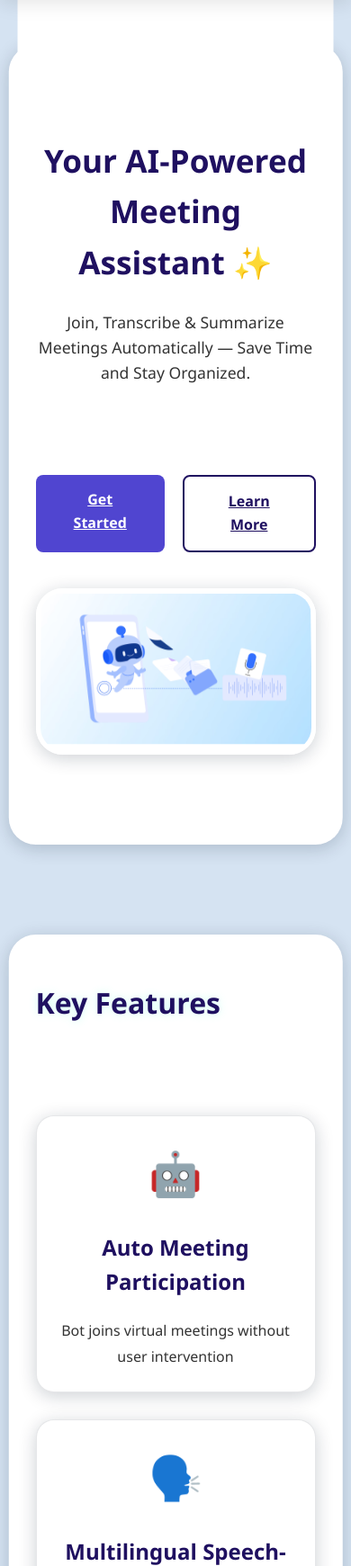
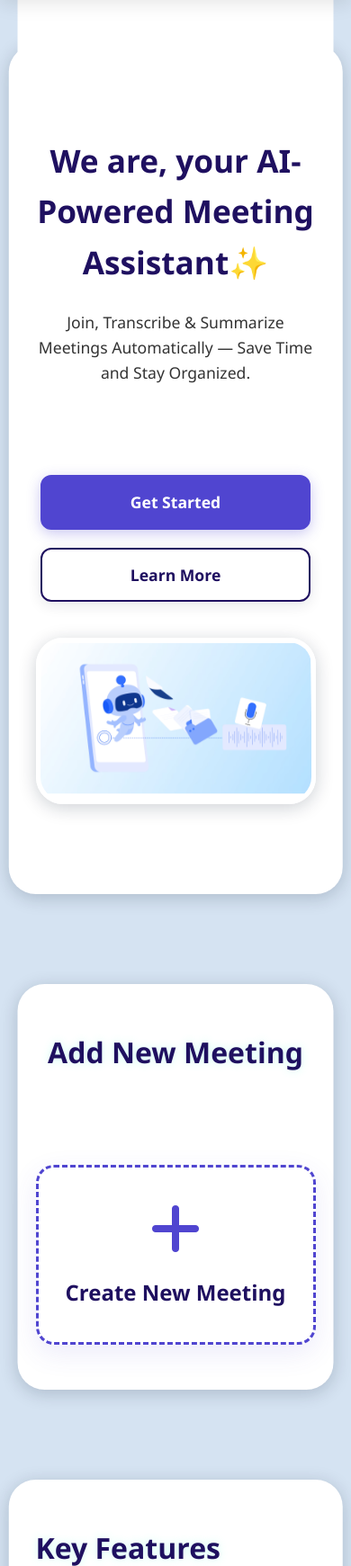
Before and after one commit to MRSHAKILS/meeting_workflow, a Django app: page / in a window 390 px wide. Shown: the part 122-1863 px from the top of the page at 90% size. Run offline with Django 5.2, Linux system fonts and the light colour scheme.

Commit message:
landingpage update 2

```diff
--- a/landing_page/static/css/styles.css
+++ b/landing_page/static/css/styles.css
@@ -162,9 +162,12 @@ section {
     margin-left: 25px;
 }
 
+/* ====================== */
+/* LOGIN/SIGNUP BUTTON */
+/* ====================== */
 .btn-login {
-    padding: 15px 35px;
-    border-radius: 8px;
+    padding: 12px 30px;
+    border-radius: 30px; /* More rounded shape */
     background: var(--skyblue);
     color: var(--navy);
     font-weight: 700;
@@ -720,6 +723,9 @@ section {
     }
 }
 /* Add to your CSS */
+/* ====================== */
+/* CTA BUTTONS (GET STARTED & LEARN MORE) */
+/* ====================== */
 .cta-buttons {
     display: flex;
     gap: 20px;
@@ -728,20 +734,193 @@ section {
 }
 
 .btn-primary {
-    padding: 15px 35px;
+    padding: 18px 45px;
     background: var(--skyblue);
     color: white;
+    border-radius: 12px;
+    font-weight: 700;
+    font-size: 1.3rem;
+    transition: var(--transition);
+    text-decoration: none;
+    box-shadow: 0 4px 15px rgba(80, 69, 208, 0.3);
+    border: 2px solid var(--skyblue);
+}
+
+.btn-primary:hover {
+    background: var(--navy);
+    color: white;
+    transform: translateY(-5px);
+    box-shadow: 0 8px 25px rgba(80, 69, 208, 0.4);
+}
+
+.btn-secondary {
+    padding: 18px 45px;
+    background: transparent;
+    color: var(--navy);
+    border: 2px solid var(--navy);
+    border-radius: 12px;
+    font-weight: 700;
+    font-size: 1.3rem;
+    transition: var(--transition);
+    text-decoration: none;
+    box-shadow: 0 4px 15px rgba(10, 25, 47, 0.1);
+}
+
+.btn-secondary:hover {
+    background: var(--navy);
+    color: white;
+    transform: translateY(-5px);
+    box-shadow: 0 8px 25px rgba(10, 25, 47, 0.2);
+}
+
+/* Responsive adjustments */
+@media (max-width: 768px) {
+    .btn-login {
+        padding: 10px 25px;
+        font-size: 1.1rem;
+    }
+
+    .cta-buttons {
+        flex-direction: column;
+        align-items: center;
+    }
+
+    .btn-primary,
+    .btn-secondary {
+        padding: 16px 40px;
+        font-size: 1.2rem;
+        width: 100%;
+        max-width: 300px;
+        text-align: center;
+    }
+}
+
+@media (max-width: 576px) {
+    .btn-login {
+        padding: 8px 20px;
+        font-size: 1rem;
+    }
+
+    .btn-primary,
+    .btn-secondary {
+        padding: 14px 30px;
+        font-size: 1.1rem;
+    }
+}
+/* ====================== */
+/* NAVBAR ADD MEETING LINK */
+/* ====================== */
+.nav-add-meeting {
+    background-color: var(--skyblue);
+    color: var(--navy) !important;
+    padding: 10px 20px;
     border-radius: 8px;
-    font-weight: 600;
+    font-weight: 700;
+    margin-right: 15px;
     transition: var(--transition);
 }
 
-.btn-secondary {
-    padding: 15px 35px;
-    background: transparent;
-    color: var(--navy);
-    border: 2px solid var(--navy);
-    border-radius: 8px;
-    font-weight: 600;
+.nav-add-meeting:hover {
+    background-color: var(--white);
+    transform: translateY(-3px);
+    box-shadow: 0 5px 15px rgba(100, 255, 218, 0.3);
+}
+
+.nav-add-meeting::after {
+    display: none; /* Remove underline effect for this special button */
+}
+
+/* ====================== */
+/* ADD MEETING SECTION */
+/* ====================== */
+.add-meeting {
+    background-color: transparent;
+    text-align: center;
+    padding: 100px 0;
+}
+
+.add-meeting::before {
+    content: '';
+    position: absolute;
+    top: 50px;
+    left: 50%;
+    transform: translateX(-50%);
+    width: 90%;
+    height: calc(100% - 100px);
+    background-color: var(--white);
+    border-radius: 30px;
+    z-index: -1;
+    box-shadow: var(--shadow);
+}
+
+.add-meeting-box {
+    max-width: 600px;
+    margin: 60px auto 0;
+}
+
+.add-meeting-btn {
+    display: flex;
+    flex-direction: column;
+    align-items: center;
+    justify-content: center;
+    height: 300px;
+    background-color: var(--white);
+    border: 3px dashed var(--skyblue);
+    border-radius: 20px;
+    color: var(--skyblue);
+    text-decoration: none;
+    transition: var(--transition);
+    padding: 40px;
+    box-shadow: 0 10px 30px rgba(80, 69, 208, 0.1);
+}
+
+.add-meeting-btn:hover {
+    transform: translateY(-10px);
+    box-shadow: 0 15px 40px rgba(80, 69, 208, 0.2);
+    border-color: var(--navy);
+    background-color: rgba(80, 69, 208, 0.05);
+}
+
+.add-meeting-btn i {
+    font-size: 5rem;
+    margin-bottom: 20px;
     transition: var(--transition);
 }
+
+.add-meeting-btn span {
+    font-size: 1.8rem;
+    font-weight: 700;
+    color: var(--navy);
+    transition: var(--transition);
+}
+
+.add-meeting-btn:hover i {
+    transform: scale(1.2);
+    color: var(--navy);
+}
+
+.add-meeting-btn:hover span {
+    color: var(--skyblue);
+}
+
+/* Responsive adjustments */
+@media (max-width: 768px) {
+    .add-meeting-btn {
+        height: 250px;
+    }
+
+    .add-meeting-btn i {
+        font-size: 4rem;
+    }
+
+    .add-meeting-btn span {
+        font-size: 1.5rem;
+    }
+}
+
+@media (max-width: 576px) {
+    .add-meeting-btn {
+        height: 200px;
+        padding: 30px;
+    }
+}
--- a/landing_page/templates/page.html
+++ b/landing_page/templates/page.html
@@ -21,6 +21,7 @@
             </div>
             <ul class="nav-links">
                 <li><a href="#home">Home</a></li>
+                <li><a href="/add-meeting/">Add Meeting</a></li>
                 <li><a href="#features">Features</a></li>
                 <li><a href="#how-it-works">How It Works</a></li>
                 <li><a href="#about">About Us</a></li>
@@ -30,19 +31,29 @@
     </nav>
 
     <!-- Home Section -->
-    <!-- Improved Hero Section -->
-<section class="home" id="home">
+  <section class="home" id="home">
     <div class="container">
-        <h1 class="main-heading">Your AI-Powered Meeting Assistant ✨</h1>
+        <h1 class="main-heading">We are, your AI-Powered Meeting Assistant✨</h1>
         <p class="subtitle">Join, Transcribe & Summarize Meetings Automatically — Save Time and Stay Organized.</p>
         <div class="cta-buttons">
             <a href="/login/" class="btn-primary">Get Started</a>
             <a href="#features" class="btn-secondary">Learn More</a>
         </div>
         <div class="hero-image">
-            <img src="{% static 'images/first_animation2.gif' %}"
-                 alt="AI Meeting Assistant in action"
-                 loading="lazy">
+            <img src="{% static 'images/first_animation2.gif' %}" alt="AI Meeting Assistant">
+        </div>
+    </div>
+</section>
+
+<!-- Add meeting section -->
+<section class="add-meeting" id="add-meeting">
+    <div class="container">
+        <h2 class="section-title">Add New Meeting</h2>
+        <div class="add-meeting-box">
+            <a href="/create-meeting/" class="add-meeting-btn">
+                <i class="fas fa-plus"></i>
+                <span>Create New Meeting</span>
+            </a>
         </div>
     </div>
 </section>
```
